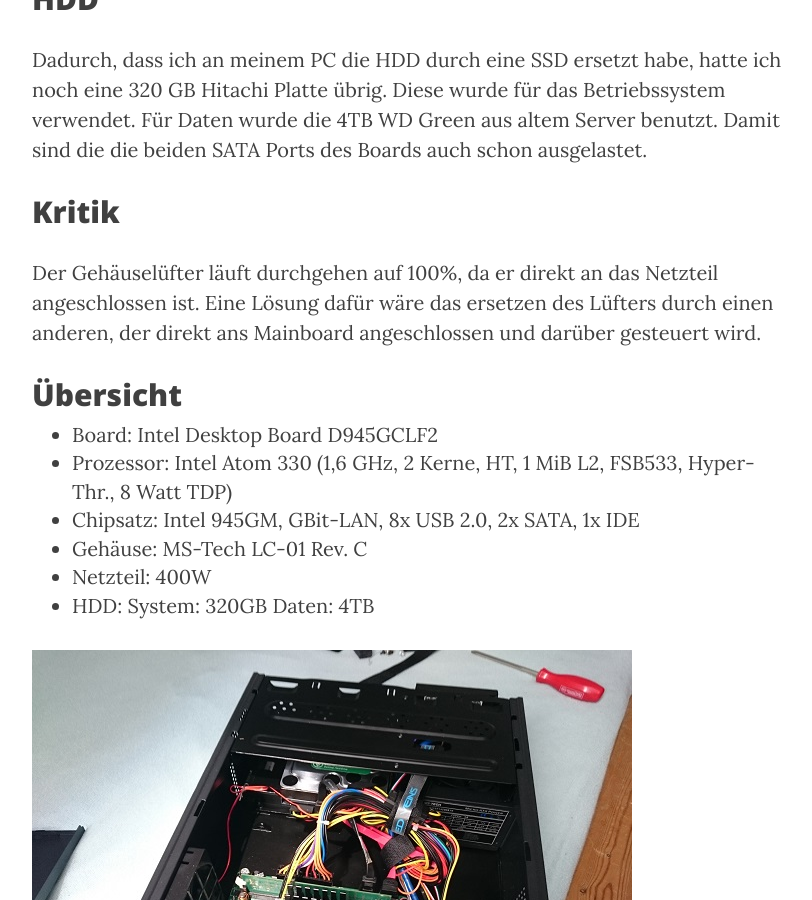
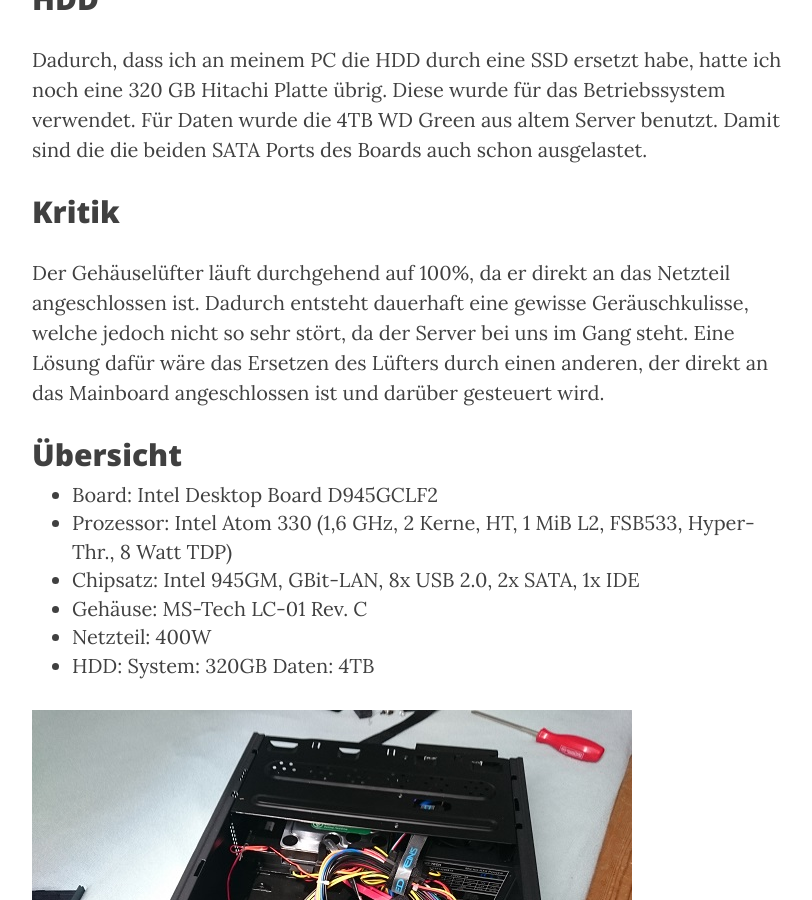
Before and after one commit to Danny4927/danny4927.github.io, a Jekyll site: the page built from _posts/2015-07-20-home-server-aufbau.markdown, in a window 1280 px wide and 900 px high, scrolled down 1663 px. Shown: the whole window, without its empty margins (233-1045 px from the left). Built offline with Jekyll 4.4.1, drawn with Linux system fonts in a browser that asks for light colours; nearby versions of some CDN libraries.

Commit message:
fixed some typos

```diff
--- a/_posts/2015-07-20-home-server-aufbau.markdown
+++ b/_posts/2015-07-20-home-server-aufbau.markdown
@@ -43,8 +43,9 @@ Diese wurde für das Betriebssystem verwendet. Für Daten wurde die 4TB WD Green
 die beiden SATA Ports des Boards auch schon ausgelastet.
 
 ## Kritik
-Der Gehäuselüfter läuft durchgehen auf 100%, da er direkt an das Netzteil angeschlossen ist. Eine Lösung dafür wäre das
-ersetzen des Lüfters durch einen anderen, der direkt ans Mainboard angeschlossen und darüber gesteuert wird.
+Der Gehäuselüfter läuft durchgehend auf 100%, da er direkt an das Netzteil angeschlossen ist. Dadurch entsteht dauerhaft
+eine gewisse Geräuschkulisse, welche jedoch nicht so sehr stört, da der Server bei uns im Gang steht. Eine Lösung dafür
+wäre das Ersetzen des Lüfters durch einen anderen, der direkt an das Mainboard angeschlossen ist und darüber gesteuert wird.
 
 ## Übersicht
 
```
